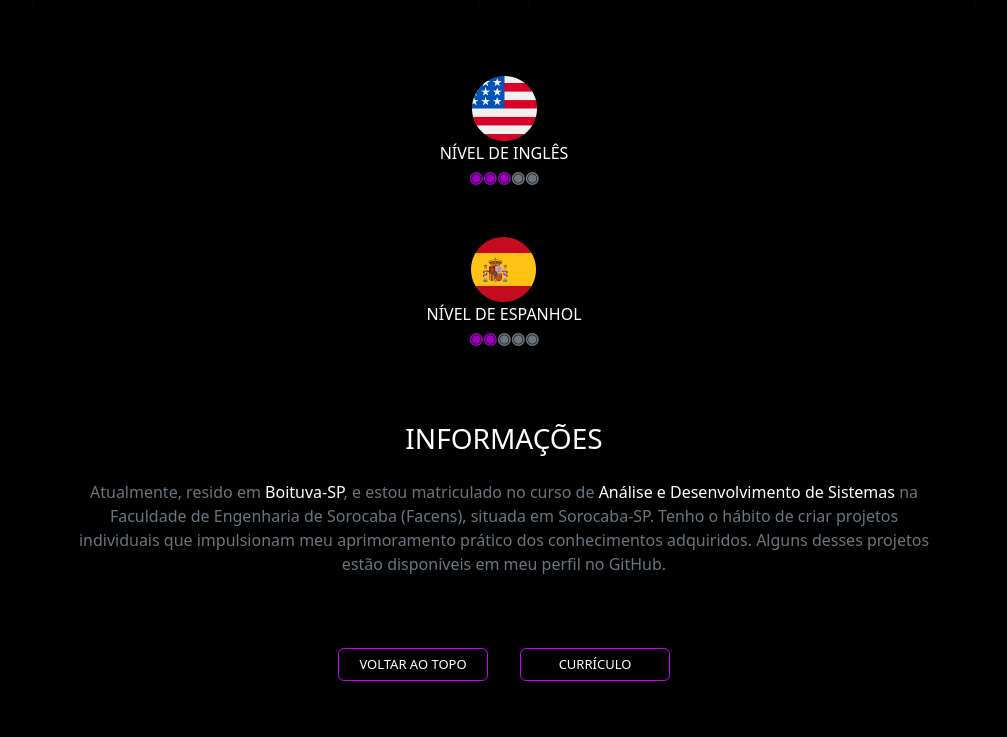
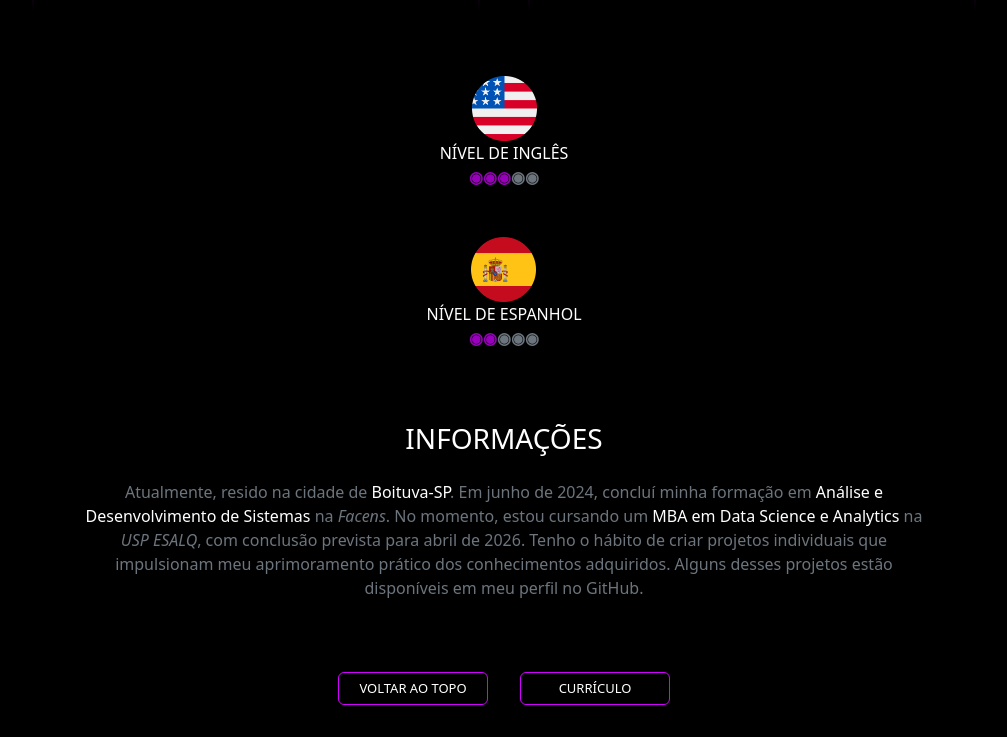
Before and after one commit to Rafael-MJ/rafaelmj.xyz, an Angular app: page /#/main in a window 1280 px wide. Shown: the part 2300-3037 px from the top of the page, without its empty margins (136-1143 px from the left). Built offline with nearby package versions, Linux system fonts and the light colour scheme.

Commit message:
refactor: improve texts

```diff
--- a/browser/index.html
+++ b/browser/index.html
@@ -9,5 +9,5 @@
   <link rel="stylesheet" href="styles-7RWXP3BY.css"></head>
   <body>
     <app-root></app-root>
-  <script src="polyfills-BJX5WH5B.js" type="module"></script><script src="main-YKVY7R5R.js" type="module"></script></body>
+  <script src="polyfills-BJX5WH5B.js" type="module"></script><script src="main-VLRVHRSG.js" type="module"></script></body>
 </html>
--- a/src/app/components/content/about/about.component.html
+++ b/src/app/components/content/about/about.component.html
@@ -6,7 +6,7 @@
   <div class="content-block h-auto p-5 d-flex">
     <div class="d-grid text-center">
       <h1 class="text-white mb-4">SOBRE</h1>
-      <span class="text-white">
+      <span class="text-secondary">
         Sempre demonstrei afinidade com a tecnologia. Meu interesse inicial surgiu ao buscar
         soluções para eventualidades em dispositivos próprios ou de pessoas próximas, as quais
         frequentemente buscavam minha colaboração, reconhecendo minha disposição em ajudar. Em
--- a/src/app/components/content/info/info.component.html
+++ b/src/app/components/content/info/info.component.html
@@ -3,11 +3,12 @@
     <div class="d-grid text-center">
       <h3 class="text-white mb-4">INFORMAÇÕES</h3>
       <span class="text-secondary">
-        Atualmente, resido em <b>Boituva-SP</b>, e estou matriculado no curso de
-        <b>Análise e Desenvolvimento de Sistemas</b> na Faculdade de Engenharia de Sorocaba
-        (Facens), situada em Sorocaba-SP. Tenho o hábito de criar projetos individuais que
-        impulsionam meu aprimoramento prático dos conhecimentos adquiridos. Alguns desses projetos
-        estão disponíveis em meu perfil no GitHub.
+        Atualmente, resido na cidade de <strong>Boituva-SP</strong>. Em junho de 2024, concluí minha
+        formação em <strong>Análise e Desenvolvimento de Sistemas</strong> na <em>Facens</em>. No
+        momento, estou cursando um <strong>MBA em Data Science e Analytics</strong> na
+        <em>USP ESALQ</em>, com conclusão prevista para abril de 2026. Tenho o hábito de criar
+        projetos individuais que impulsionam meu aprimoramento prático dos conhecimentos adquiridos.
+        Alguns desses projetos estão disponíveis em meu perfil no GitHub.
       </span>
     </div>
   </div>
--- a/src/app/components/content/info/info.component.scss
+++ b/src/app/components/content/info/info.component.scss
@@ -1,6 +1,6 @@
 @import '../../../utils/style.utils.scss';
 
-b {
+strong {
   color: #fff;
   font-weight: 400;
 }
```
Also changed, not shown: browser/curriculum/index.html (+3 -3 lines), browser/main/index.html (+3 -3 lines), browser/main-VLRVHRSG.js.
